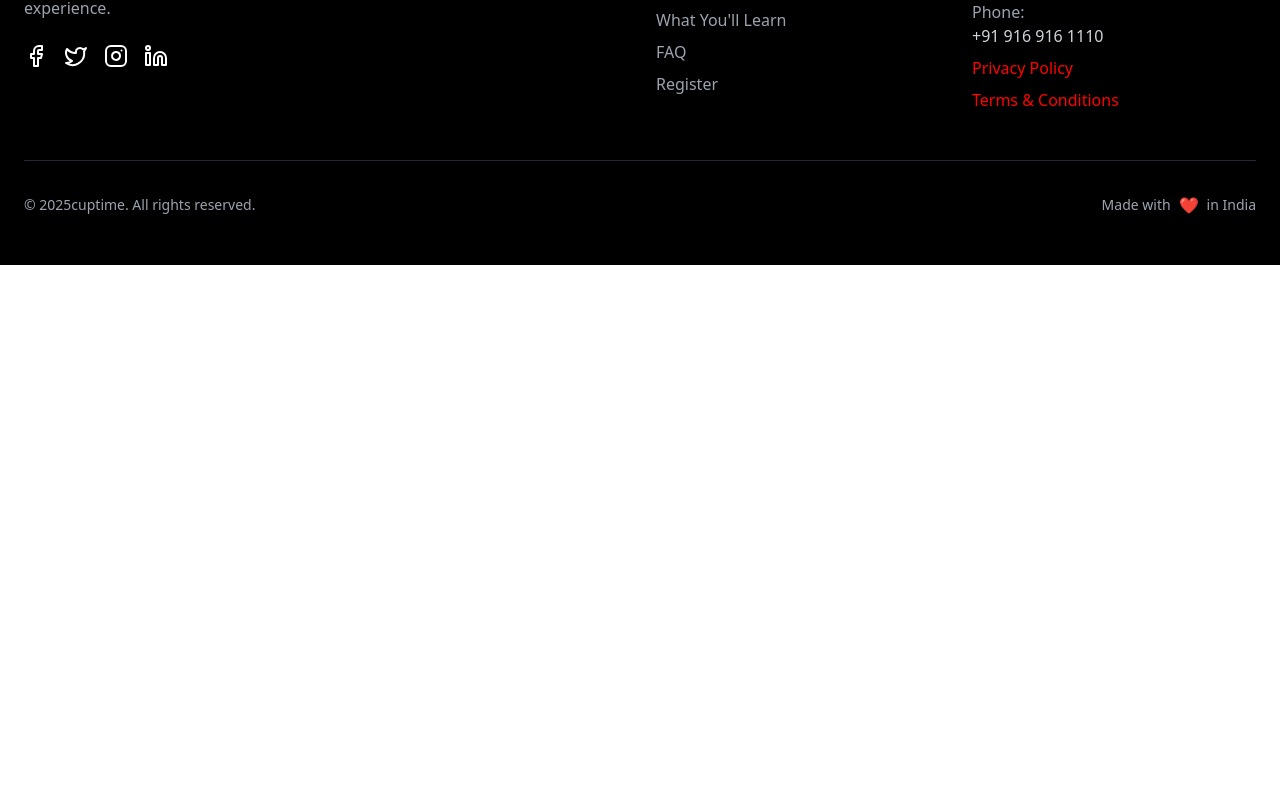
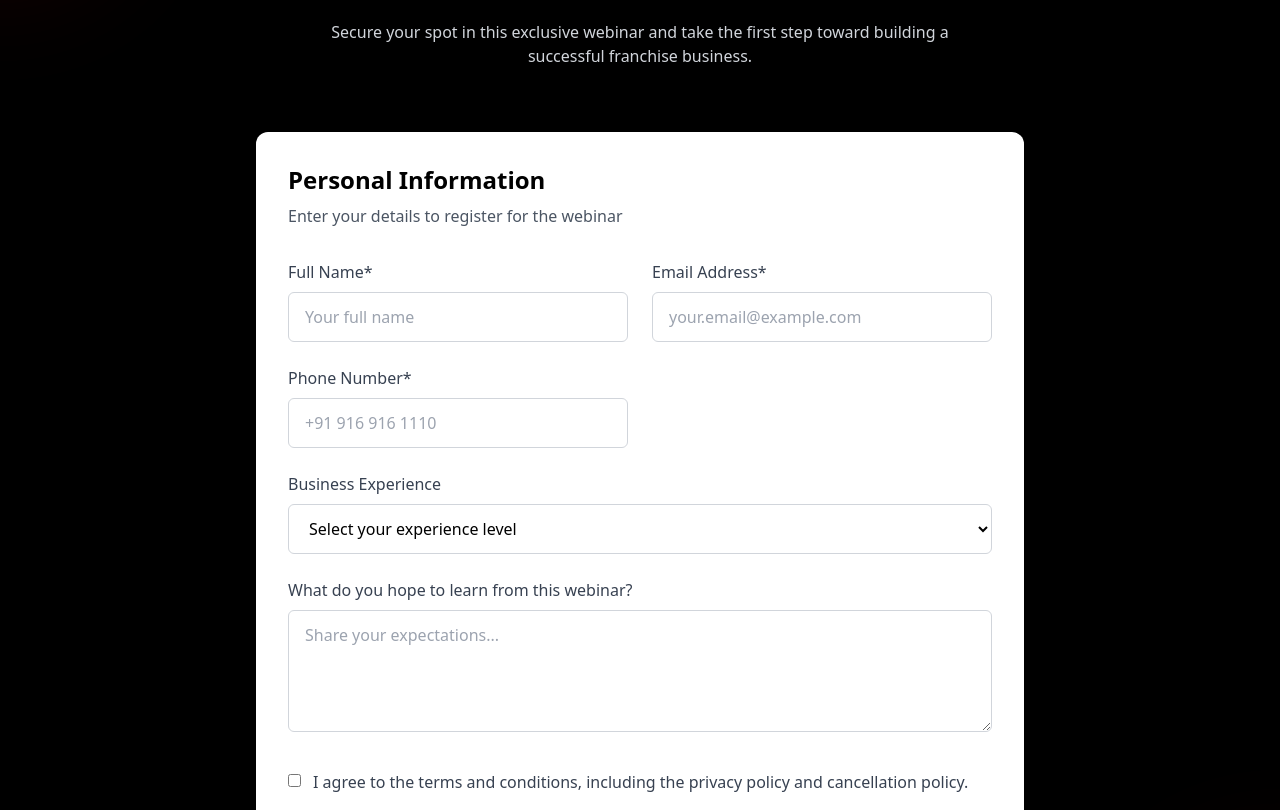
Before and after one commit to aravind2174/CUPTIME-LANDING-PAGE, a React (Vite) app in the folder project-bolt-sb1-9rak7br7/project/: page / in a window 1280 px wide. Shown: the part 4330-5140 px from the top of the page. Before the commit the page ends 4595 px from the top, so only its background shows below. Built offline with nearby package versions, Linux system fonts and the light colour scheme.

Commit message:
Update RegistrationForm.tsx

```diff
--- a/project-bolt-sb1-9rak7br7/project/src/components/RegistrationForm.tsx
+++ b/project-bolt-sb1-9rak7br7/project/src/components/RegistrationForm.tsx
@@ -54,25 +54,23 @@ const RegistrationForm: React.FC = () => {
 
     if (validateForm()) {
       setIsSubmitting(true);
-
       try {
         const response = await fetch('https://script.google.com/macros/s/AKfycbxyrXjeTRPzvQsdNaa96pnsIHBzLinxxpc6-CBOtFCCvC6JK1GizGK0LDTTOJ-lABjD/exec', {
           method: 'POST',
+          mode: 'no-cors',
           headers: {
             'Content-Type': 'application/json'
           },
           body: JSON.stringify({
-            "Full name": formData.name,
-            "email address": formData.email,
-            "phone number": formData.phone,
-            "business experience": formData.experience,
-            "What do you hope to learn from this webinar?": formData.expectations
+            name: formData.name,
+            email: formData.email,
+            phone: formData.phone,
+            experience: formData.experience,
+            expectations: formData.expectations
           })
         });
 
-        const result = await response.json();
-
-        if (result.status === 'success') {
+        setIsSubmitting(false);
         setIsSubmitted(true);
         setFormData({
           name: '',
@@ -82,23 +80,96 @@ const RegistrationForm: React.FC = () => {
           expectations: '',
           agreeToTerms: false
         });
-        } else {
-          console.error("Error from script:", result.message);
-          alert("Something went wrong. Please try again.");
+      } catch (error) {
+        console.error('Submission error:', error);
+        setIsSubmitting(false);
       }
-      } catch (error) {
-        console.error("Network or parsing error:", error);
-        alert("Submission failed. Please check your internet or try again later.");
-      }
-
-      setIsSubmitting(false);
     }
   };
 
   return (
-    <form onSubmit={handleSubmit}>
-      {/* The form UI goes here as in your original code */}
+    <section id="register" className="py-20 bg-black relative">
+      <div className="absolute inset-0 overflow-hidden">
+        <div className="absolute -top-32 -left-32 w-64 h-64 bg-[#FF0200] opacity-10 rounded-full blur-3xl"></div>
+        <div className="absolute -bottom-32 -right-32 w-64 h-64 bg-[#FF0200] opacity-10 rounded-full blur-3xl"></div>
+      </div>
+
+      <div className="container mx-auto px-4 md:px-6 relative z-10">
+        <div className="text-center mb-16">
+          <h2 className="text-3xl md:text-4xl font-bold text-white mb-4">Register for the Webinar</h2>
+          <div className="w-20 h-1 bg-[#FF0200] mx-auto mb-6"></div>
+          <p className="text-gray-300 max-w-2xl mx-auto">
+            Secure your spot in this exclusive webinar and take the first step toward building a successful franchise business.
+          </p>
+        </div>
+
+        <div className="max-w-3xl mx-auto">
+          {!isSubmitted ? (
+            <form onSubmit={handleSubmit} className="bg-white rounded-xl shadow-xl p-8">
+              <div className="mb-8">
+                <h3 className="text-2xl font-bold text-black mb-2">Personal Information</h3>
+                <p className="text-gray-600">Enter your details to register for the webinar</p>
+              </div>
+
+              <div className="grid grid-cols-1 md:grid-cols-2 gap-6 mb-6">
+                <div>
+                  <label htmlFor="name" className="block text-gray-700 font-medium mb-2">Full Name*</label>
+                  <input type="text" id="name" name="name" value={formData.name} onChange={handleChange} className={`w-full px-4 py-3 rounded-md border ${errors.name ? 'border-red-500' : 'border-gray-300'} focus:outline-none focus:ring-2 focus:ring-[#FF0200]`} placeholder="Your full name" />
+                  {errors.name && <p className="text-red-500 text-sm mt-1">{errors.name}</p>}
+                </div>
+
+                <div>
+                  <label htmlFor="email" className="block text-gray-700 font-medium mb-2">Email Address*</label>
+                  <input type="email" id="email" name="email" value={formData.email} onChange={handleChange} className={`w-full px-4 py-3 rounded-md border ${errors.email ? 'border-red-500' : 'border-gray-300'} focus:outline-none focus:ring-2 focus:ring-[#FF0200]`} placeholder="your.email@example.com" />
+                  {errors.email && <p className="text-red-500 text-sm mt-1">{errors.email}</p>}
+                </div>
+              </div>
+
+              <div className="grid grid-cols-1 md:grid-cols-2 gap-6 mb-6">
+                <div>
+                  <label htmlFor="phone" className="block text-gray-700 font-medium mb-2">Phone Number*</label>
+                  <input type="tel" id="phone" name="phone" value={formData.phone} onChange={handleChange} className={`w-full px-4 py-3 rounded-md border ${errors.phone ? 'border-red-500' : 'border-gray-300'} focus:outline-none focus:ring-2 focus:ring-[#FF0200]`} placeholder="+91 916 916 1110" />
+                  {errors.phone && <p className="text-red-500 text-sm mt-1">{errors.phone}</p>}
+                </div>
+              </div>
+
+              <div className="mb-6">
+                <label htmlFor="experience" className="block text-gray-700 font-medium mb-2">Business Experience</label>
+                <select id="experience" name="experience" value={formData.experience} onChange={handleChange} className="w-full px-4 py-3 rounded-md border border-gray-300 focus:outline-none focus:ring-2 focus:ring-[#FF0200] bg-white">
+                  <option value="">Select your experience level</option>
+                  <option value="novice">Just starting out</option>
+                  <option value="some">1-3 years experience</option>
+                  <option value="experienced">3-5 years experience</option>
+                  <option value="veteran">5+ years experience</option>
+                </select>
+              </div>
+
+              <div className="mb-8">
+                <label htmlFor="expectations" className="block text-gray-700 font-medium mb-2">What do you hope to learn from this webinar?</label>
+                <textarea id="expectations" name="expectations" value={formData.expectations} onChange={handleChange} rows={4} className="w-full px-4 py-3 rounded-md border border-gray-300 focus:outline-none focus:ring-2 focus:ring-[#FF0200]" placeholder="Share your expectations..."></textarea>
+              </div>
+
+              <div className="mb-8">
+                <div className="flex items-start">
+                  <input type="checkbox" id="agreeToTerms" name="agreeToTerms" checked={formData.agreeToTerms} onChange={handleChange} className="mt-1 mr-3" />
+                  <label htmlFor="agreeToTerms" className={`text-gray-700 ${errors.agreeToTerms ? 'text-red-500' : ''}`}>I agree to the terms and conditions, including the privacy policy and cancellation policy.</label>
+                </div>
+                {errors.agreeToTerms && <p className="text-red-500 text-sm mt-1">{errors.agreeToTerms}</p>}
+              </div>
+
+              <button type="submit" disabled={isSubmitting} className="w-full bg-[#FF0200] hover:bg-red-700 text-white py-4 px-6 rounded-md font-medium transition-colors flex items-center justify-center">
+                {isSubmitting ? 'Processing...' : 'Complete Registration - ₹99'}
+              </button>
             </form>
+          ) : (
+            <div className="bg-white rounded-xl shadow-xl p-8 text-center">
+              <h3 className="text-2xl font-bold text-black mb-4">Thank you for registering!</h3>
+              <p className="text-gray-700">You will receive a confirmation email shortly with the webinar details.</p>
+            </div>
+          )}
+        </div>
+      </div>
+    </section>
   );
 };
 
```
Lines whose indentation alone changed are shown as unchanged.
